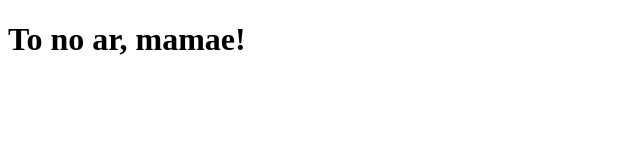
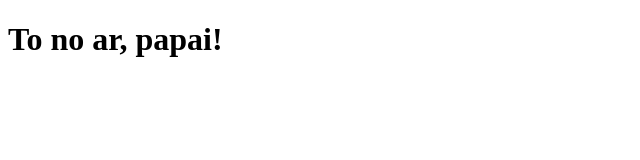
Before and after one commit to luizhenriquesccp/novedoseis, a plain HTML site: page index.html in a window 1280 px wide. Shown: the full height of the page, 0-640 px from the left. Drawn offline with Linux system fonts and the light colour scheme.

Commit message:
Update index.html

```diff
--- a/index.html
+++ b/index.html
@@ -6,6 +6,6 @@
     <title>Document</title>
 </head>
 <body>
-    <h1>To no ar, mamae!</h1>
+    <h1>To no ar, papai!</h1>
 </body>
 </html>
```
